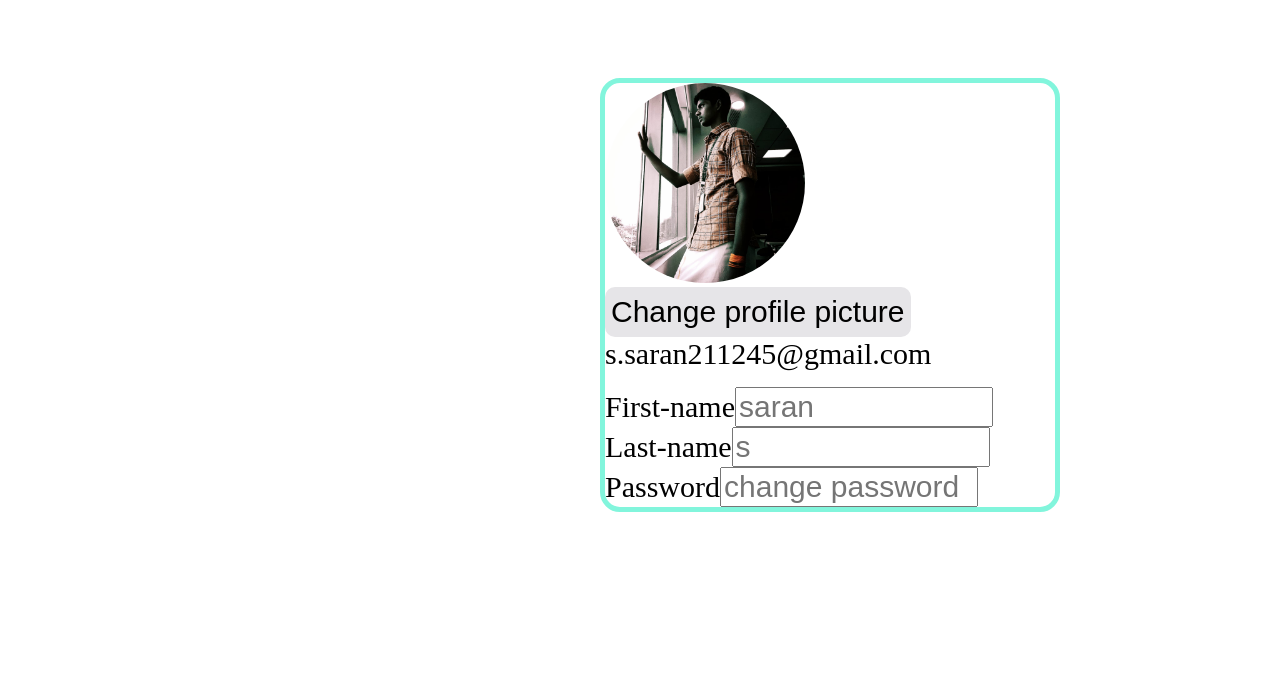
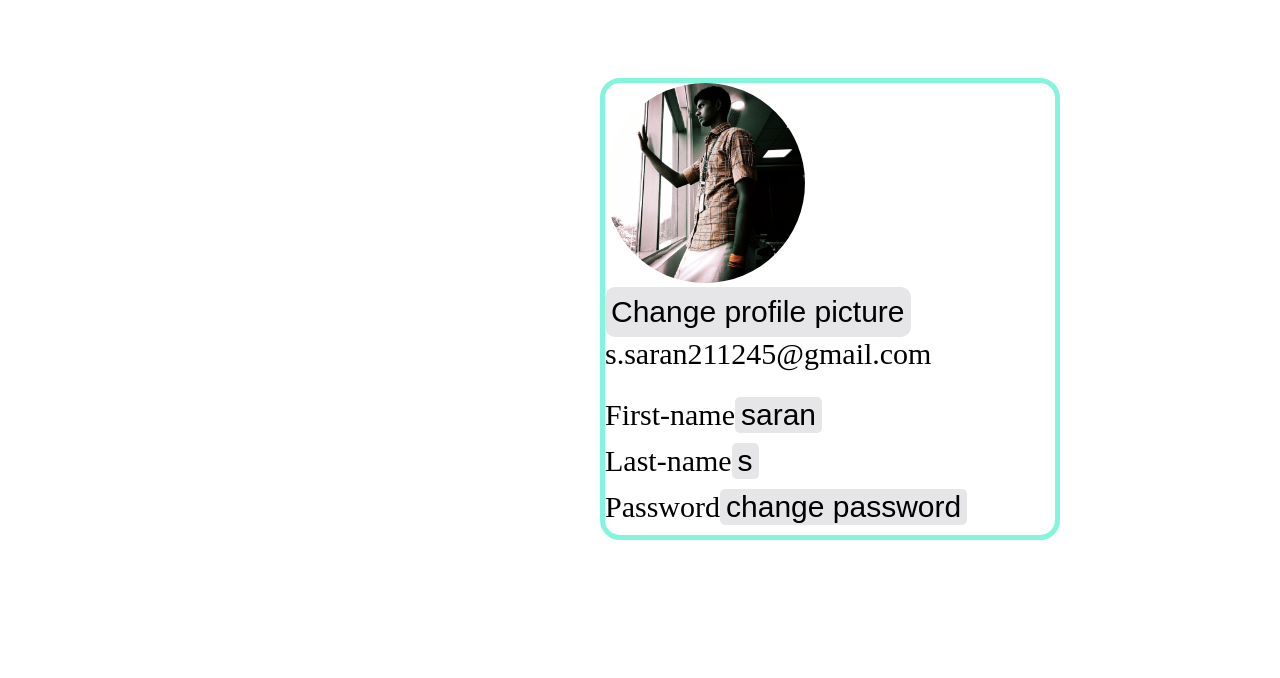
Before and after one commit to fssa-batch3/saran.selvaraj__web_project, a plain HTML site: page pages/account-page.html in a window 1280 px wide. Shown: the part 122-800 px from the top of the page. Drawn offline with Linux system fonts and the light colour scheme.

Commit message:
changing input to button

```diff
--- a/assets/styles/style.css
+++ b/assets/styles/style.css
@@ -85,7 +85,7 @@ font-size: 20px;
 .logo{
     border-radius: 100px;
 }
-input{
+.first-name{
     height:30px;
     margin:15px 0PX;
     border-radius: 5px;
--- a/pages/account-page.html
+++ b/pages/account-page.html
@@ -52,13 +52,13 @@
         <button class="change-profile-picture">Change profile picture</button>
         <div class="change-profile-picture">s.saran211245@gmail.com</div>
         <div class="first-name">
-          First-name<input type="text" placeholder="saran" />
+          First-name<button class="first-nam">saran</button>
         </div>
         <div class="first-name">
-          Last-name<input type="text" placeholder="s" />
+          Last-name<button class="first-nam">s</button>
         </div>
         <div class="first-name">
-          Password<input type="password" placeholder="change password" />
+          Password<button class="first-nam">change password</button>
         </div>
       </div>
     </div>
@@ -139,6 +139,13 @@
   .first-name {
     font-size: 30px;
     border-radius: 5px;
+    margin-top: 10px;
+    margin-bottom: 10px;
+  }
+  .first-nam{
+    font-size: 30px;
+    border-radius: 5px;
+
   }
   footer {
     padding: 50px;
```
